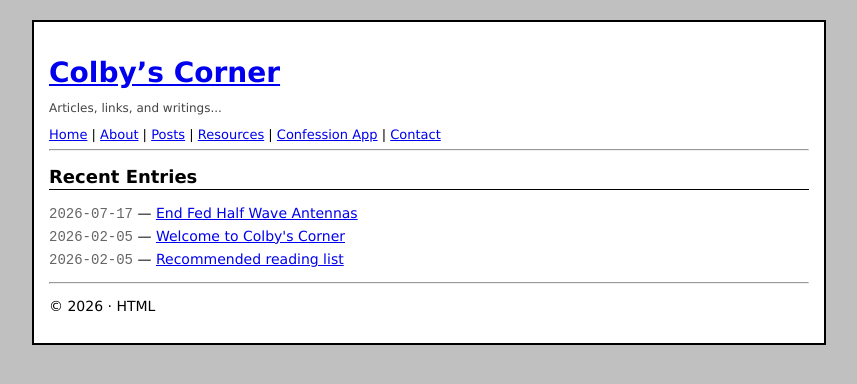
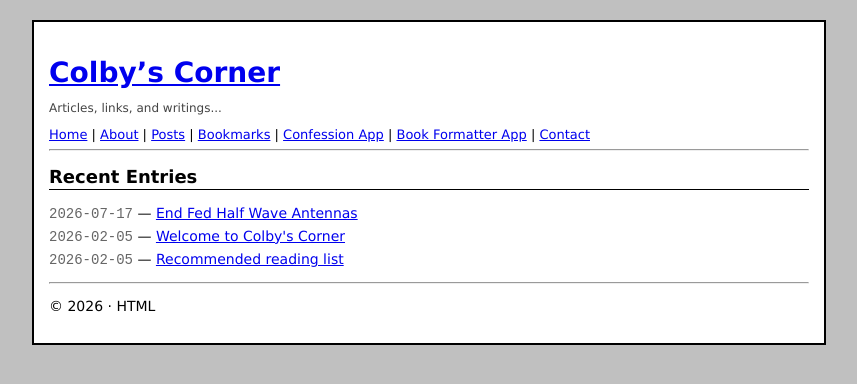
Before and after one commit to c-ee-g/c-ee-g.github.io, a Jekyll site: the page built from index.html, in a window 1280 px wide. Shown: the top 384 px of the page, without its empty margins (211-1068 px from the left). Built offline with Jekyll 4.4.1, drawn with Linux system fonts in a browser that asks for light colours.

Commit message:
Replace 'Resources' link with 'Bookmarks' and 'Book Formatter App'

```diff
--- a/_layouts/default.html
+++ b/_layouts/default.html
@@ -16,8 +16,9 @@
   <a href="{{ '/' | relative_url }}">Home</a> |
   <a href="{{ '/about/' | relative_url }}">About</a> |
   <a href="{{ '/posts/' | relative_url }}">Posts</a> |
-  <a href="{{ '/resources/' | relative_url }}">Resources</a> |
+  <a href="{{ '/bookmarks/' | relative_url }}">Bookmarks</a> |
   <a href="{{ '/confession-app/' | relative_url }}">Confession App</a> |
+  <a href="{{ '/book-formatter/' | relative_url }}">Book Formatter App</a> |
   <a href="{{ '/contact/' | relative_url }}">Contact</a>
    </nav>
 
```
